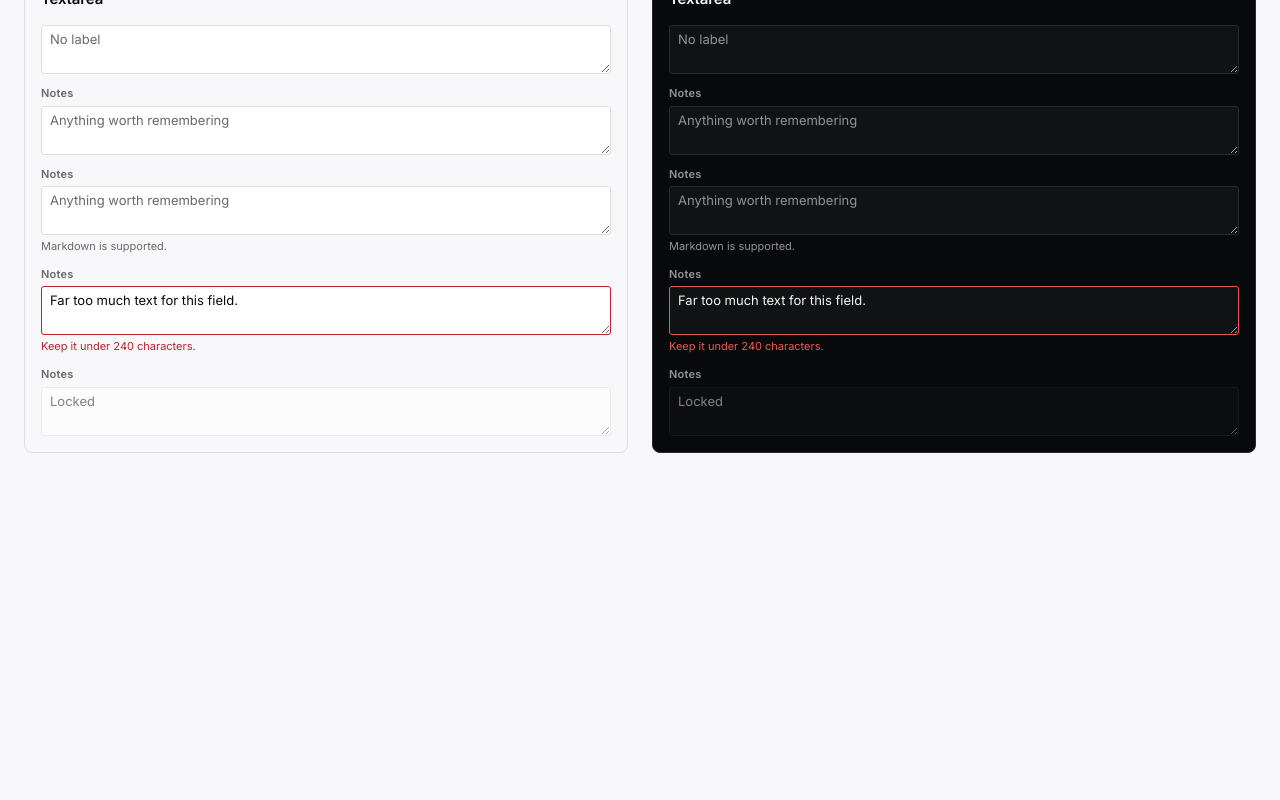
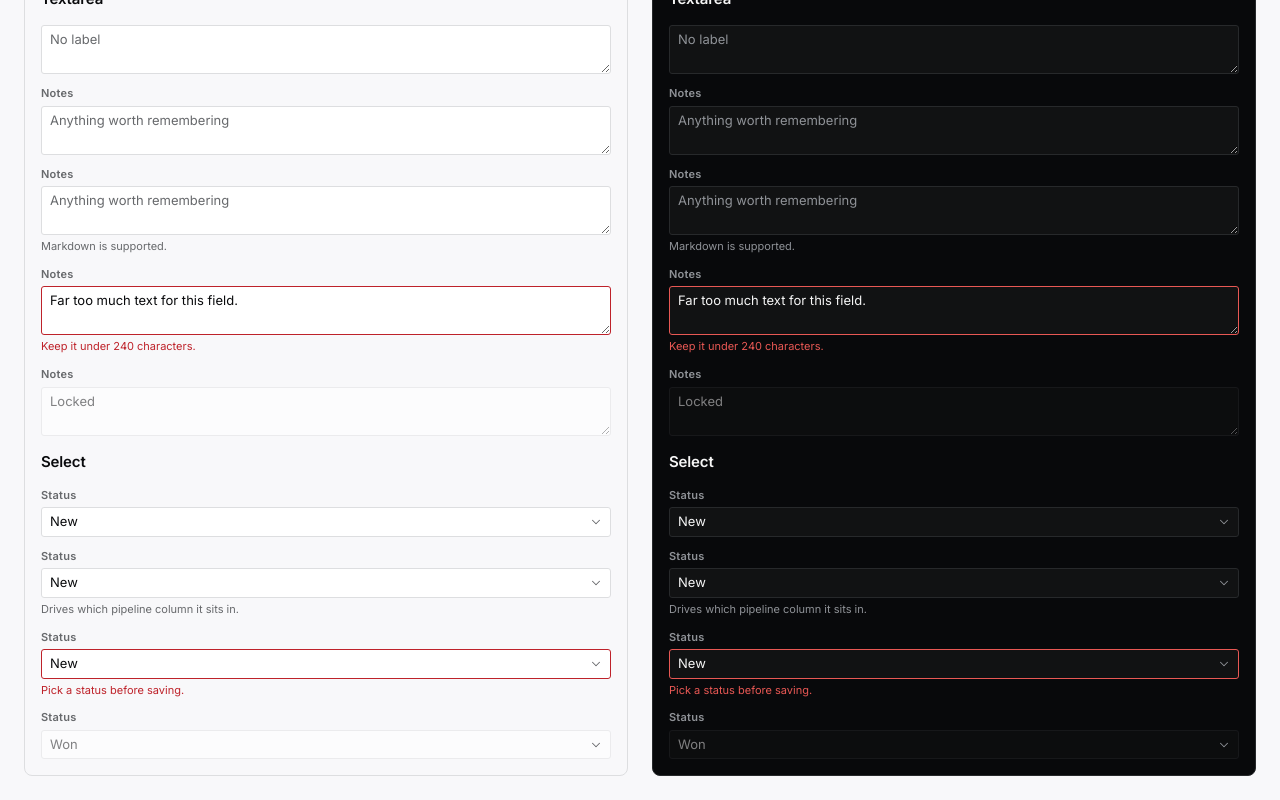
Before and after one commit to tekguyz/tekguyz-crm, a Next.js app: page /design in a window 1280 px wide. Shown: the part 1307-2107 px from the top of the page. Before the commit the page ends 1784 px from the top, so only its background shows below. Built offline with nearby package versions, Linux system fonts and the light colour scheme.

Commit message:
Add Select primitive
Co-Authored-By: Claude Opus 5 <noreply@anthropic.com>

```diff
--- a/src/app/(dev)/design/sections/FormsSection.tsx
+++ b/src/app/(dev)/design/sections/FormsSection.tsx
@@ -1,5 +1,18 @@
 import { Input } from "@/components/ui/Input";
+import { Select } from "@/components/ui/Select";
 import { Textarea } from "@/components/ui/Textarea";
+
+// The option list is shared across the four Select states so only the prop
+// under test differs between them.
+function statusOptions() {
+  return (
+    <>
+      <option value="new">New</option>
+      <option value="contacted">Contacted</option>
+      <option value="won">Won</option>
+    </>
+  );
+}
 
 // Each field state gets its own instance rather than a loop over props, because
 // the point of this page is to look at every state at once — a loop would hide
@@ -48,6 +61,20 @@ export function FormsSection() {
         />
         <Textarea label="Notes" rows={2} defaultValue="Locked" disabled />
       </div>
+
+      <h3 className="text-h2">Select</h3>
+      <div className="flex flex-col gap-3">
+        <Select label="Status">{statusOptions()}</Select>
+        <Select label="Status" hint="Drives which pipeline column it sits in.">
+          {statusOptions()}
+        </Select>
+        <Select label="Status" error="Pick a status before saving.">
+          {statusOptions()}
+        </Select>
+        <Select label="Status" defaultValue="won" disabled>
+          {statusOptions()}
+        </Select>
+      </div>
     </div>
   );
 }
--- /dev/null
+++ b/src/components/ui/Select.tsx
@@ -0,0 +1,70 @@
+import { IconChevronDown } from "@tabler/icons-react";
+import { useId } from "react";
+import type { ComponentProps } from "react";
+
+import { cn } from "@/lib/utils/cn";
+
+// Wraps a native <select> rather than a custom listbox: seven existing call
+// sites already use native selects, native gives correct mobile and keyboard
+// behaviour for free, and v2 has no visual requirement a native control cannot
+// meet. appearance-none removes the platform arrow so the Tabler chevron can
+// sit in its place.
+export function Select({
+  label,
+  hint,
+  error,
+  id,
+  className,
+  children,
+  ...props
+}: ComponentProps<"select"> & {
+  label?: string;
+  hint?: string;
+  error?: string;
+}) {
+  const generatedId = useId();
+  const fieldId = id ?? generatedId;
+  const messageId = `${fieldId}-message`;
+
+  return (
+    <div className="flex w-full flex-col gap-1">
+      {label ? (
+        <label htmlFor={fieldId} className="text-label text-ink-muted">
+          {label}
+        </label>
+      ) : null}
+      <div className="relative">
+        <select
+          id={fieldId}
+          aria-invalid={error ? true : undefined}
+          aria-describedby={error || hint ? messageId : undefined}
+          className={cn(
+            "text-body-md w-full appearance-none rounded-xs border bg-canvas-pure py-1 pr-7 pl-2 text-ink-main",
+            "disabled:cursor-not-allowed disabled:opacity-50",
+            error ? "border-danger" : "border-hairline",
+            className,
+          )}
+          {...props}
+        >
+          {children}
+        </select>
+        <IconChevronDown
+          aria-hidden="true"
+          stroke={1.75}
+          className="pointer-events-none absolute top-1/2 right-2 size-3.5 -translate-y-1/2 text-ink-muted"
+        />
+      </div>
+      {error || hint ? (
+        <p
+          id={messageId}
+          className={cn(
+            "text-caption",
+            error ? "text-danger" : "text-ink-muted",
+          )}
+        >
+          {error ?? hint}
+        </p>
+      ) : null}
+    </div>
+  );
+}
```
Also changed, not shown: 1 other file (tests, documents, lock files or other folders).
